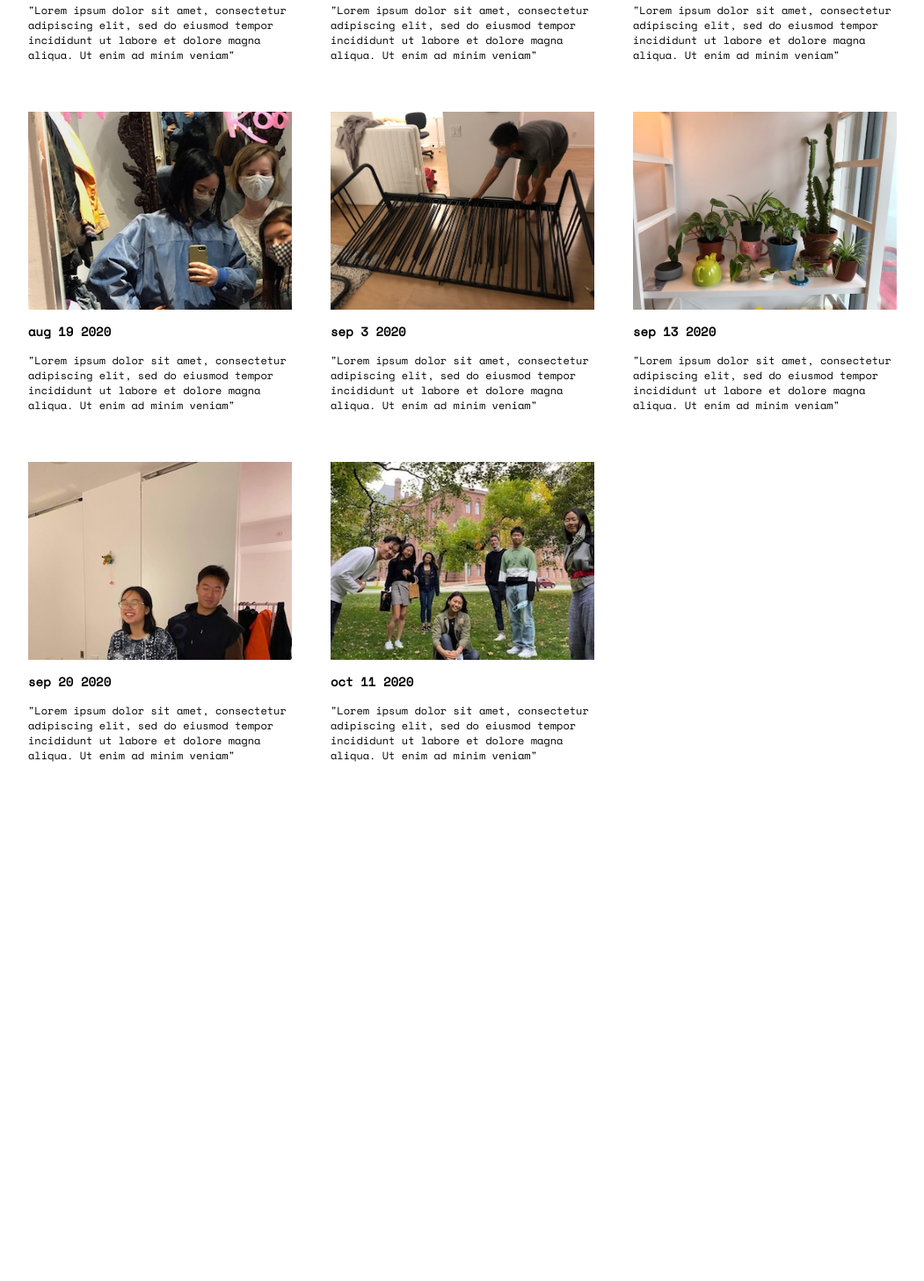
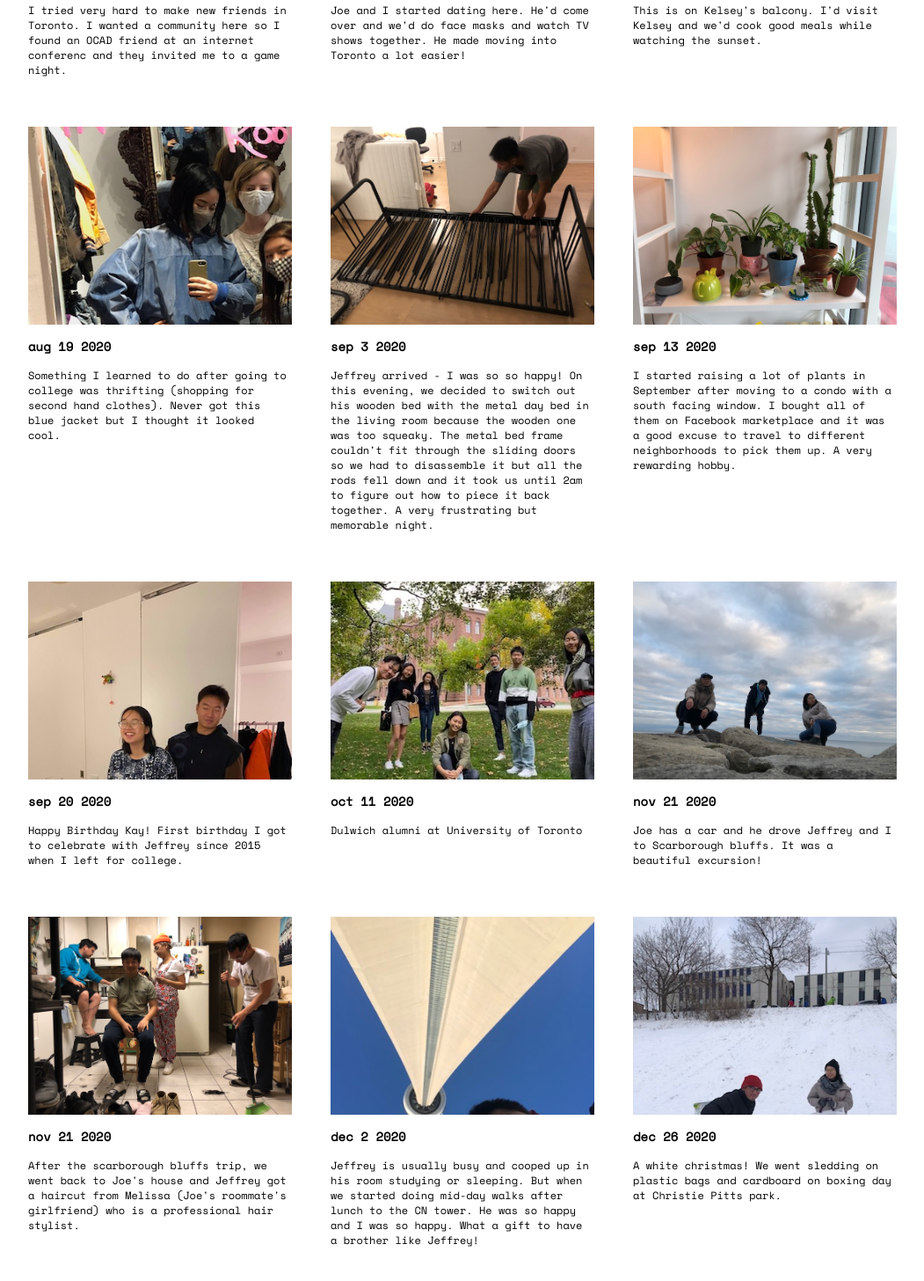
Before and after one commit to kaeshay/2020kay, a plain HTML site: page index.html in a window 1280 px wide. Shown: the part 2581-4037 px from the top of the page at 88% size, without its empty margins (8-1059 px from the left). Before the commit the page ends 3492 px from the top, so only its background shows below. Drawn offline with nearby package versions, Linux system fonts and the light colour scheme.

Commit message:
new posts

```diff
--- a/index.html
+++ b/index.html
@@ -76,57 +76,77 @@
 	<div class="pack">
 		<div class="crop"><img class="img" src="media/06-18.jpg"></div>
 		<h3 class="heading">jun 18 2020</h3>
-		<p class="text">This is my living room in NYC. I'm sad you never got to visit me there. It was an important time and place for me to grow and learn more about being a young adult. I hung a lot of scrap textiles from my friend Lauren to give the blank walsl more character."</p>
+		<p class="text">This is my living room in NYC. I'm sad you never got to visit me there. It was an important time and place for me to grow and learn more about being a young adult. I hung a lot of scrap textiles from my friend Lauren to give the blank walls more character."</p>
 	</div>
 	<div class="pack">
 		<div class="crop"><img class="img" src="media/06-20.jpg"></div>
 		<h3 class="heading">jun 20 2020</h3>
-		<p class="text">"Lorem ipsum dolor sit amet, consectetur adipiscing elit, sed do eiusmod tempor incididunt ut labore et dolore magna aliqua. Ut enim ad minim veniam"</p>
+		<p class="text">My friend Yuko invited me to go on a ferry trip with her to Rockaway beach. This was the first time I'd seen the ocean since our Indonesian trip. I had forgotten how big the world was!</p>
 	</div>
 	<div class="pack">
 		<div class="crop"><img class="img" src="media/06-30.jpg"></div>
 		<h3 class="heading">jun 30 2020</h3>
-		<p class="text">"Lorem ipsum dolor sit amet, consectetur adipiscing elit, sed do eiusmod tempor incididunt ut labore et dolore magna aliqua. Ut enim ad minim veniam"</p>
+		<p class="text">My last day in NYC. Right before I was about to leave the house, my denim dress got caught on the door handle and ripped. This is me trying to cover up the hole.</p>
 	</div>
 	<div class="pack">
 		<div class="crop"><img class="img" src="media/07-28.jpg"></div>
 		<h3 class="heading">jul 28 2020</h3>
-		<p class="text">"Lorem ipsum dolor sit amet, consectetur adipiscing elit, sed do eiusmod tempor incididunt ut labore et dolore magna aliqua. Ut enim ad minim veniam"</p>
+		<p class="text">I tried very hard to make new friends in Toronto. I wanted a community here so I found an OCAD friend at an internet conferenc and they invited me to a game night.</p>
 	</div>
 	<div class="pack">
 		<div class="crop"><img class="img" src="media/07-31.jpg"></div>
 		<h3 class="heading">jul 31 2020</h3>
-		<p class="text">"Lorem ipsum dolor sit amet, consectetur adipiscing elit, sed do eiusmod tempor incididunt ut labore et dolore magna aliqua. Ut enim ad minim veniam"</p>
+		<p class="text">Joe and I started dating here. He'd come over and we'd do face masks and watch TV shows together. He made moving into Toronto a lot easier!</p>
 	</div>
 	<div class="pack">
 		<div class="crop"><img class="img" src="media/08-08.jpg"></div>
 		<h3 class="heading">aug 8 2020</h3>
-		<p class="text">"Lorem ipsum dolor sit amet, consectetur adipiscing elit, sed do eiusmod tempor incididunt ut labore et dolore magna aliqua. Ut enim ad minim veniam"</p>
+		<p class="text">This is on Kelsey's balcony. I'd visit Kelsey and we'd cook good meals while watching the sunset.</p>
 	</div>
 	<div class="pack">
 		<div class="crop"><img class="img" src="media/08-19.jpg"></div>
 		<h3 class="heading">aug 19 2020</h3>
-		<p class="text">"Lorem ipsum dolor sit amet, consectetur adipiscing elit, sed do eiusmod tempor incididunt ut labore et dolore magna aliqua. Ut enim ad minim veniam"</p>
+		<p class="text">Something I learned to do after going to college was thrifting (shopping for second hand clothes). Never got this blue jacket but I thought it looked cool.</p>
 	</div>
 	<div class="pack">
 		<div class="crop"><img class="img" src="media/09-03.jpg"></div>
 		<h3 class="heading">sep 3 2020</h3>
-		<p class="text">"Lorem ipsum dolor sit amet, consectetur adipiscing elit, sed do eiusmod tempor incididunt ut labore et dolore magna aliqua. Ut enim ad minim veniam"</p>
+		<p class="text">Jeffrey arrived - I was so so happy! On this evening, we decided to switch out his wooden bed with the metal day bed in the living room because the wooden one was too squeaky. The metal bed frame couldn't fit through the sliding doors so we had to disassemble it but all the rods fell down and it took us until 2am to figure out how to piece it back together. A very frustrating but memorable night.</p>
 	</div>
 	<div class="pack">
 		<div class="crop"><img class="img" src="media/09-13.jpg"></div>
 		<h3 class="heading">sep 13 2020</h3>
-		<p class="text">"Lorem ipsum dolor sit amet, consectetur adipiscing elit, sed do eiusmod tempor incididunt ut labore et dolore magna aliqua. Ut enim ad minim veniam"</p>
+		<p class="text">I started raising a lot of plants in September after moving to a condo with a south facing window. I bought all of them on Facebook marketplace and it was a good excuse to travel to different neighborhoods to pick them up. A very rewarding hobby.</p>
 	</div>
 	<div class="pack">
 		<div class="crop"><img class="img" src="media/09-20.jpg"></div>
 		<h3 class="heading">sep 20 2020</h3>
-		<p class="text">"Lorem ipsum dolor sit amet, consectetur adipiscing elit, sed do eiusmod tempor incididunt ut labore et dolore magna aliqua. Ut enim ad minim veniam"</p>
+		<p class="text">Happy Birthday Kay! First birthday I got to celebrate with Jeffrey since 2015 when I left for college.</p>
 	</div>
 	<div class="pack">
 		<div class="crop"><img class="img" src="media/10-11.jpg"></div>
 		<h3 class="heading">oct 11 2020</h3>
-		<p class="text">"Lorem ipsum dolor sit amet, consectetur adipiscing elit, sed do eiusmod tempor incididunt ut labore et dolore magna aliqua. Ut enim ad minim veniam"</p>
+		<p class="text">Dulwich alumni at University of Toronto</p>
+	</div>
+	<div class="pack">
+		<div class="crop"><img class="img" src="media/11-21.jpg"></div>
+		<h3 class="heading">nov 21 2020</h3>
+		<p class="text">Joe has a car and he drove Jeffrey and I to Scarborough bluffs. It was a beautiful excursion!</p>
+	</div>
+	<div class="pack">
+		<div class="crop"><img class="img" src="media/11-21-2.jpg"></div>
+		<h3 class="heading">nov 21 2020</h3>
+		<p class="text">After the scarborough bluffs trip, we went back to Joe's house and Jeffrey got a haircut from Melissa (Joe's roommate's girlfriend) who is a professional hair stylist.</p>
+	</div>
+	<div class="pack">
+		<div class="crop"><img class="img" src="media/12-02.jpg"></div>
+		<h3 class="heading">dec 2 2020</h3>
+		<p class="text">Jeffrey is usually busy and cooped up in his room studying or sleeping. But when we started doing mid-day walks after lunch to the CN tower. He was so happy and I was so happy. What a gift to have a brother like Jeffrey!</p>
+	</div>
+	<div class="pack">
+		<div class="crop"><img class="img" src="media/12-26.jpg"></div>
+		<h3 class="heading">dec 26 2020</h3>
+		<p class="text">A white christmas! We went sledding on plastic bags and cardboard on boxing day at Christie Pitts park.</p>
 	</div>
 </div>
 </body>
```
Also changed, not shown: media/11-21-2.jpg (added), media/11-21.jpg (added), media/12-02.jpg (added), media/12-26.jpg (added), 2 other files.
